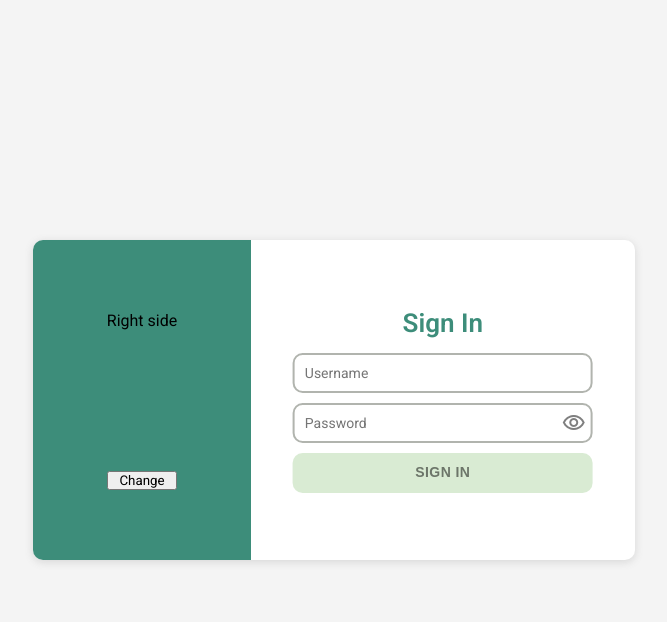
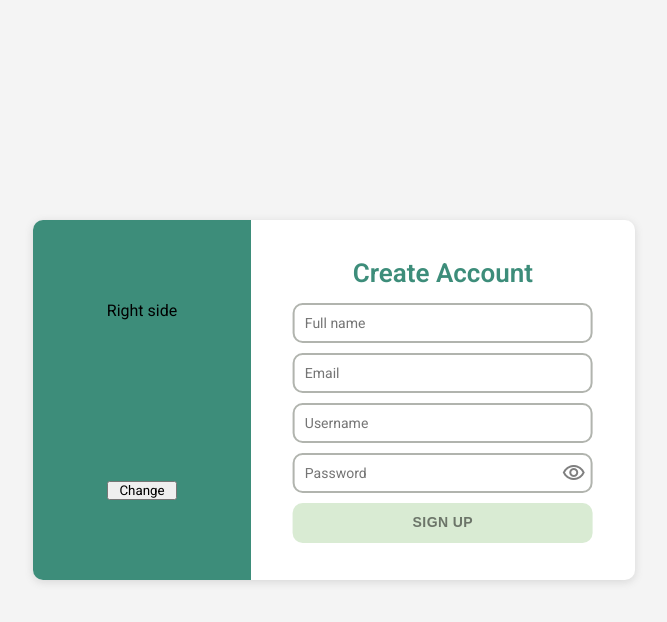
Before and after one commit to nadazaric/udd-document-search, a Next.js app in the folder front/: page /auth in a window 1280 px wide. Both pictures are taken after a click on the button "Change". Shown: the top 622 px of the page, without its empty margins (306-973 px from the left). Built offline with nearby package versions, Linux system fonts and the light colour scheme.

Commit message:
Add: Registration form

```diff
--- /dev/null
+++ b/front/components/auth/RgistrationForm.jsx
@@ -0,0 +1,81 @@
+import { Button } from "@mui/material"
+import { useState } from "react"
+import style from '../../styles/Form.module.css'
+
+export default function RegistrationForm({
+    width=250,
+    onSubmitClick,
+}) {
+    const [showPassword, setShowPassword] = useState(false)
+    const [form, setForm] = useState({
+        name: '',
+        email: '',
+        username: '',
+        password: '',
+    })
+
+    function isButtonDisabled() {
+        return form.username == '' || form.password == '' || form.name == '' || form.email == ''
+    }
+
+    return(
+        <div style={{ width: width }}>
+            <p className="big-title" style={{textAlign: "center"}}>Create Account</p>
+            <div className="spacer-h-m" />
+             <div className={style.form}>
+                <div className={`${style.inputWrapper} w-full`}>
+                    <input
+                        className={style.input}
+                        value={form.name}
+                        placeholder='Full name'
+                        onChange={(e) => {setForm({...form, name: e.target.value})}}
+                    />
+                </div>
+            </div>
+            <div className="spacer-h-s" />
+            <div className={style.form}>
+                <div className={`${style.inputWrapper} w-full`}>
+                    <input
+                        className={style.input}
+                        value={form.email}
+                        placeholder='Email'
+                        onChange={(e) => {setForm({...form, email: e.target.value})}}
+                    />
+                </div>
+            </div>
+            <div className="spacer-h-s" />
+            <div className={style.form}>
+                <div className={`${style.inputWrapper} w-full`}>
+                    <input
+                        className={style.input}
+                        value={form.username}
+                        placeholder='Username'
+                        onChange={(e) => {setForm({...form, username: e.target.value})}}
+                    />
+                </div>
+            </div>
+            <div className="spacer-h-s" />
+            <div className={style.form}>
+                <div className={`${style.inputWrapper} w-full`}>
+                    <input
+                        className={style.input}
+                        value={form.password}
+                        type={showPassword ? "text" : "password"}
+                        placeholder='Password'
+                        onChange={(e) => { setForm({...form, password: e.target.value}) }}
+                    />
+                    <span onClick={() => setShowPassword(prevState => !prevState)} className={`material-icons-outlined  ${style.inputIcon}`}>{showPassword ? 'visibility_off' : 'visibility'}</span>
+                </div>
+            </div>
+            <div className="spacer-h-s" />
+            <Button
+                disableRipple
+                className={`${style.button} ${style.raisedButton} w-full`}
+                onClick={() => onSubmitClick(form)}
+                disabled={isButtonDisabled()}
+            >
+                Sign up
+            </Button>
+        </div>
+    )
+}
--- a/front/pages/auth.js
+++ b/front/pages/auth.js
@@ -1,30 +1,44 @@
 import { useState } from 'react'
 import style from '../styles/Auth.module.css'
 import LoginForm from '@/components/auth/LoginForm'
+import RegistrationForm from '@/components/auth/RgistrationForm'
 
 export default function Auth() {
+    const [isSwitch, setIsSwitch] = useState(true)
+    const [isFirstRender, setIsFirstRender] = useState(true)
     const [isLogin, setIsLogin] = useState(true)
-    const [isFirstRender, setIsFirstRender] = useState(true)
 
     function switchSids() {
-        setIsLogin(!isLogin)
+        setIsSwitch(!isSwitch)
         setIsFirstRender(false)
+        setTimeout(() => setIsLogin(!isLogin), 250)
+
     }
 
     function login(data) {
         console.log(data)
     }
 
+    function register(data) {
+        console.log(data)
+    }
+
     return(
         <div className={style.page}>
-            <div className={`${style.grid} ${isFirstRender ? '' : isLogin ? style.notReversed : style.reversed}`}>
-                    <div className={`${style.left}`}>
-                        <LoginForm
-                            width={300}
-                            onSubmitClick={(data) => login(data)}
-                        />
+            <div className={`${style.grid} ${isFirstRender ? '' : isSwitch ? style.notReversed : style.reversed}`}>
+                    <div className={`${style.formSide}`}>
+                        {isLogin ?
+                            <LoginForm
+                                width={300}
+                                onSubmitClick={(data) => login(data)}
+                            /> :
+                            <RegistrationForm
+                                width={300}
+                                onSubmitClick={(data) => register(data)}
+                            />
+                        }
                     </div>
-                    <div className={`${style.right}`}>
+                    <div className={`${style.descriptionSide}`}>
                         <p>Right side</p>
                         <button onClick={switchSids}>Change</button>
                     </div>
--- a/front/styles/Auth.module.css
+++ b/front/styles/Auth.module.css
@@ -6,21 +6,21 @@
 }
 
 .grid {
-    --leftWidth: 30vw;
-    --rightWidth: 17vw;
-    --rightWidthChange: 5vw;
+    --formSideWidth: 30vw;
+    --descriptionSideWidth: 17vw;
+    --descriptionSideWidthChange: 5vw;
     --animationDuration: 0.5s;
     display: grid;
-    grid-template-columns: var(--leftWidth) var(--rightWidth);
+    grid-template-columns: var(--formSideWidth) var(--descriptionSideWidth);
     background-color: rgba(var(--CardBackground), 1);
     border-radius: var(--BorderRadius);
     box-shadow: var(--CardShadow);
     overflow: hidden;
-    height: 40vh;
+    height: 45vh;
 }
 
 /* Left side design and animations */
-.left {
+.formSide {
     background-color: transparent;
     padding: var(--CardPadding);
     display: grid;
@@ -28,26 +28,26 @@
     align-items: center;
 }
 
-.grid.notReversed .left {
-    animation: leftSideSwitchToNormal var(--animationDuration) ease-in-out forwards;
+.grid.notReversed .formSide {
+    animation: formSideSwitchToNormal var(--animationDuration) ease-in-out forwards;
 }
 
-@keyframes leftSideSwitchToNormal {
-    0% { transform: translateX(var(--rightWidth)); }
+@keyframes formSideSwitchToNormal {
+    0% { transform: translateX(var(--descriptionSideWidth)); }
     100% { transform: translateX(0); }
 }
 
-.grid.reversed .left {
-    animation: leftSideSwitch var(--animationDuration) ease-in-out forwards;
+.grid.reversed .formSide {
+    animation: formSideSwitch var(--animationDuration) ease-in-out forwards;
 }
 
-@keyframes leftSideSwitch {
+@keyframes formSideSwitch {
     0% { transform: translateX(0); }
-    100% { transform: translateX(var(--rightWidth)); }
+    100% { transform: translateX(var(--descriptionSideWidth)); }
 }
 
 /* Right side design and animations */
-.right {
+.descriptionSide {
     background-color: rgba(var(--PrimaryColor), 1);
     z-index: 2;
     display: grid;
@@ -55,38 +55,38 @@
     justify-content: center;
 }
 
-.grid.notReversed .right {
-    animation: rightSideSwitchToNormal var(--animationDuration) ease-in-out forwards;
+.grid.notReversed .descriptionSide {
+    animation: descriptionSideSwitchToNormal var(--animationDuration) ease-in-out forwards;
 }
 
-@keyframes rightSideSwitchToNormal {
+@keyframes descriptionSideSwitchToNormal {
     0% {
-        transform: translateX(calc(-1 * var(--leftWidth)));
-        width: var(--rightWidth);
+        transform: translateX(calc(-1 * var(--formSideWidth)));
+        width: var(--descriptionSideWidth);
     }
     50% {
-        width: calc(var(--rightWidth) + var(--rightWidthChange));
+        width: calc(var(--descriptionSideWidth) + var(--descriptionSideWidthChange));
     }
     100% {
         transform: translateX(0);
-        width: var(--rightWidth);
+        width: var(--descriptionSideWidth);
     }
 }
 
-.grid.reversed .right {
-    animation: rightSideSwitch var(--animationDuration) ease-in-out forwards;
+.grid.reversed .descriptionSide {
+    animation: descriptionSideSwitch var(--animationDuration) ease-in-out forwards;
 }
 
-@keyframes rightSideSwitch {
+@keyframes descriptionSideSwitch {
     0% {
         transform: translateX(0);
-        width: var(--rightWidth);
+        width: var(--descriptionSideWidth);
     }
     50% {
-        width: calc(var(--rightWidth) + var(--rightWidthChange));
+        width: calc(var(--descriptionSideWidth) + var(--descriptionSideWidthChange));
     }
     100% {
-        transform: translateX(calc(-1 * var(--leftWidth)));
-        width: var(--rightWidth);
+        transform: translateX(calc(-1 * var(--formSideWidth)));
+        width: var(--descriptionSideWidth);
     }
 }
```
